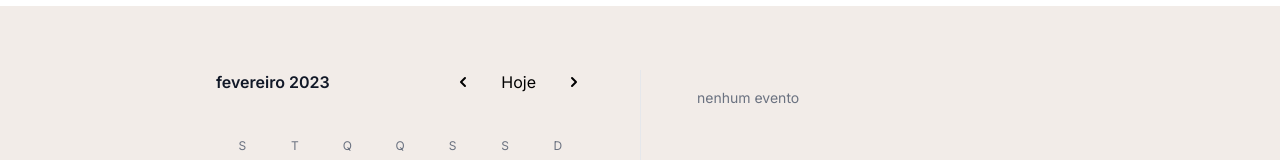
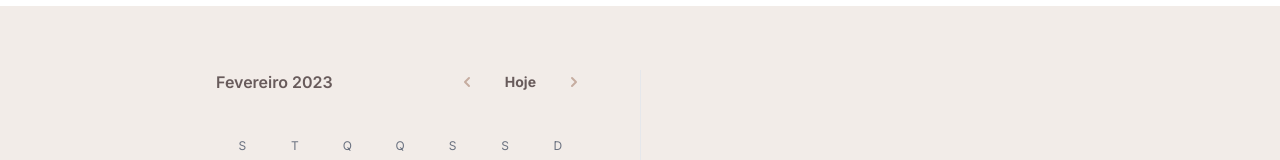
Before and after one commit to ronan-morais/secretaria-virtual, a Next.js app: page /calendario in a window 1280 px wide. Shown: the part 146-306 px from the top of the page. Built offline with nearby package versions, Linux system fonts and the light colour scheme.

Commit message:
calendar

```diff
--- a/package.json
+++ b/package.json
@@ -9,6 +9,7 @@
     "lint": "next lint"
   },
   "dependencies": {
+    "@formkit/auto-animate": "^1.0.0-beta.6",
     "@next/font": "^13.1.6",
     "@prisma/client": "^4.11.0",
     "@types/node": "18.13.0",
--- a/src/app/globals.css
+++ b/src/app/globals.css
@@ -2,6 +2,9 @@
 @tailwind components;
 @tailwind utilities;
 
+body {
+  width: 100%;
+}
 /* For Webkit-based browsers (Chrome, Safari and Opera) */
 .scrollbar-hide::-webkit-scrollbar {
   display: none;
--- a/src/components/calendario/calendario.tsx
+++ b/src/components/calendario/calendario.tsx
@@ -14,9 +14,10 @@ import {
   parseISO,
   startOfToday,
 } from "date-fns";
-import { is, ptBR } from "date-fns/locale";
+import { ptBR } from "date-fns/locale";
 import { useState } from "react";
 import { HiChevronLeft, HiChevronRight } from "react-icons/hi";
+import { Lista } from "./lista";
 
 const eventos = [
   {
@@ -36,7 +37,7 @@ const eventos = [
     horaFim: "22:00",
   },
   {
-    id: 1,
+    id: 3,
     nome: "Concentração",
     dataInicio: "2023-03-30",
     horaInicio: "20:30",
@@ -54,6 +55,7 @@ export function CalendarioLista() {
   const [diaSelecionado, setDiaSelecionado] = useState(hoje);
   const [mesAtual, setMesAtual] = useState(format(hoje, "MMM-yyyy"));
   const primeiroDiaMesAtual = parse(mesAtual, "MMM-yyyy", new Date());
+  const [index, setIndex] = useState(0);
 
   const dias = eachDayOfInterval({
     start: primeiroDiaMesAtual,
@@ -64,8 +66,6 @@ export function CalendarioLista() {
     isSameDay(parseISO(evento.dataInicio), diaSelecionado)
   );
 
-  console.log("eventosDia", diasEventos);
-
   function mesAnterior() {
     const primeiroDiaMesAnterior = add(primeiroDiaMesAtual, { months: -1 });
     setMesAtual(format(primeiroDiaMesAnterior, "MMM-yyyy"));
@@ -73,7 +73,7 @@ export function CalendarioLista() {
 
   function mesHoje() {
     setMesAtual(format(new Date(), "MMM-yyyy"));
-    setDiaSelecionado(hoje)
+    setDiaSelecionado(hoje);
   }
 
   function proximoMes() {
@@ -87,20 +87,30 @@ export function CalendarioLista() {
         <div className="md:grid md:grid-cols-2 md:divide-x md:divide-gra">
           <div className="md:pr-14">
             <div className="flex items-center">
-              <h2 className="flex-auto font-semibold text-gray-900">
+              <h2 className="flex-auto font-semibold text-begeEscuro capitalize">
                 {format(primeiroDiaMesAtual, "MMMM yyyy", { locale: ptBR })}
               </h2>
               <button type="button" onClick={mesAnterior} className="">
                 <span className="sr-only">Mês anterior</span>
-                <HiChevronLeft className="w-5 h-5" aria-hidden="true" />
+                <HiChevronLeft
+                  className="w-5 h-5 fill-begeMedio"
+                  aria-hidden="true"
+                />
               </button>
-              <button type="button" onClick={mesHoje} className="mx-7">
+              <button
+                type="button"
+                onClick={mesHoje}
+                className="mx-7 text-sm text-begeEscuro font-bold"
+              >
                 <span className="sr-only">Mês atual</span>
                 Hoje
               </button>
               <button type="button" onClick={proximoMes} className="">
                 <span className="sr-only">Próximo mês</span>
-                <HiChevronRight className="w-5 h-5" aria-hidden="true" />
+                <HiChevronRight
+                  className="w-5 h-5 fill-begeMedio"
+                  aria-hidden="true"
+                />
               </button>
             </div>
             <div className="grid grid-cols-7 mt-10 text-xs leading-6 text-center text-gray-500">
@@ -126,6 +136,12 @@ export function CalendarioLista() {
                       type="button"
                       onClick={() => {
                         setDiaSelecionado(dia);
+                        setIndex(0);
+                        eventos.some(evento => {
+                          if (isSameDay(dia, parseISO(evento.dataInicio))) {
+                            setIndex(evento.id);
+                          }
+                        });
                       }}
                       className={classNames(
                         isEqual(dia, diaSelecionado) && "text-white",
@@ -173,12 +189,19 @@ export function CalendarioLista() {
             </div>
           </div>
           <section className="mt-12 md:mt-0 md:pl-14">
+            <ListaEventos
+              eventos={eventos}
+              index={index}
+              setIndex={setIndex}
+              mesAtual={mesAtual}
+              setDiaSelecionado={setDiaSelecionado}
+            />
             {/* <h2 className="font-semibold text-gray-900">
               Evento em{" "}
               <time dateTime={format(diaSelecionado, "yyyy-MM-dd")}>
                 {format(diaSelecionado, "MMM dd, yyy")}
               </time>
-            </h2> */}
+            </h2>
             <ol className="mt-4 space-y-1 text-sm leading-6 text-gray-500">
               {diasEventos.length > 0 ? (
                 diasEventos.map((evento, key) => (
@@ -187,7 +210,7 @@ export function CalendarioLista() {
               ) : (
                 <p>nenhum evento</p>
               )}
-            </ol>
+            </ol> */}
           </section>
         </div>
       </div>
@@ -195,7 +218,58 @@ export function CalendarioLista() {
   );
 }
 
-function CardEvento({ evento }: any) {
+function ListaEventos({
+  eventos,
+  index,
+  setIndex,
+  setDiaSelecionado,
+  mesAtual,
+}: any) {
+  return (
+    <div className="flex flex-col">
+      {eventos.map((evento: any, key: number) => {
+        if (format(parseISO(evento.dataInicio), "MMM-yyyy") == mesAtual) {
+          return (
+            <>
+              <Lista
+                key={key}
+                id={evento.id}
+                nome={evento.nome}
+                dataInicio={evento.dataInicio}
+                dataFim={evento.dataFim}
+                horaInicio={evento.horaInicio}
+                horaFim={evento.horaFim}
+                index={index}
+                setIndex={setIndex}
+                setDiaSelecionado={setDiaSelecionado}
+              />
+            </>
+          );
+        }
+      })}
+      {/* {eventos.map((evento: any, key: number) => {
+        return (
+          <>
+            <Lista
+              key={key}
+              id={evento.id}
+              nome={evento.nome}
+              dataInicio={evento.dataInicio}
+              dataFim={evento.dataFim}
+              horaInicio={evento.horaInicio}
+              horaFim={evento.horaFim}
+              index={index}
+              setIndex={setIndex}
+              setDiaSelecionado={setDiaSelecionado}
+            />
+          </>
+        );
+      })} */}
+    </div>
+  );
+}
+
+/* function CardEvento({ evento }: any) {
   let dataInicio = parseISO(evento.dataInicio);
   let dataFim = parseISO(evento.dataFim);
 
@@ -212,7 +286,7 @@ function CardEvento({ evento }: any) {
       </div>
     </li>
   );
-}
+} */
 
 let colStartClasses: string[] = [
   "",
--- /dev/null
+++ b/src/components/calendario/lista.tsx
@@ -0,0 +1,57 @@
+"use client";
+
+import { useAutoAnimate } from "@formkit/auto-animate/react";
+import { parseISO } from "date-fns";
+import { Dispatch, SetStateAction, useRef } from "react";
+
+interface ListaProps {
+  id: number;
+  nome: string;
+  dataInicio: string;
+  dataFim: string;
+  horaInicio: string;
+  horaFim: string;
+  index: number;
+  setIndex: Dispatch<SetStateAction<number>>;
+  setDiaSelecionado: Dispatch<SetStateAction<Date>>;
+}
+
+export function Lista({
+  id,
+  nome,
+  dataInicio,
+  dataFim,
+  horaInicio,
+  horaFim,
+  index,
+  setIndex,
+  setDiaSelecionado,
+}: ListaProps) {
+  const [parent] = useAutoAnimate();
+  const handleSetIndex = (id: number) => {
+    index !== id && setIndex(id);
+  };
+  return (
+    <div className="border border-gray-300 rounded-lg mb-2" ref={parent}>
+      <div
+        onClick={() => {
+          handleSetIndex(id);
+          setDiaSelecionado(parseISO(dataInicio));
+        }}
+        className="font-bold text-begeEscuro text-md lg:text-xl tracking-tight cursor-pointer p-4"
+      >
+        {nome}
+      </div>
+      {index === id && (
+        <div className="text-sm p-4 pt-0 -mt-3">
+          <div className="text-sm text-begeEscuro">
+            Data: <b>{dataInicio}</b>
+          </div>
+          <div className="text-sm text-begeEscuro">
+            Horario: <b>{horaInicio}</b>
+          </div>
+        </div>
+      )}
+    </div>
+  );
+}
```
Also changed, not shown: 1 other file (tests, documents, lock files or other folders).
